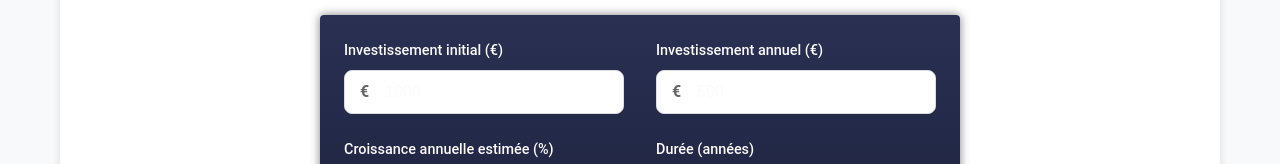
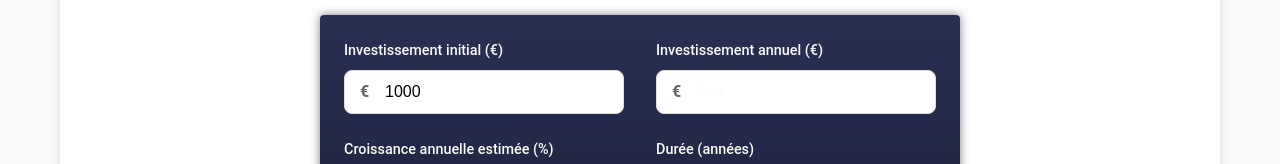
Before and after one commit to djoudj-dev/ng-calculator-bitcoin-app, an Angular app: page / in a window 1280 px wide. Shown: the part 302-466 px from the top of the page. Built offline with nearby package versions, Linux system fonts and the light colour scheme; no server answers.

Commit message:
style(input): set input text color to black for better visibility

```diff
--- a/src/app/user-input/user-input.component.html
+++ b/src/app/user-input/user-input.component.html
@@ -53,6 +53,7 @@
                 type="number"
                 [(ngModel)]="enteredInititialInvestment"
                 min="0"
+                style="color: black;"
               />
             </div>
           </div>
```
